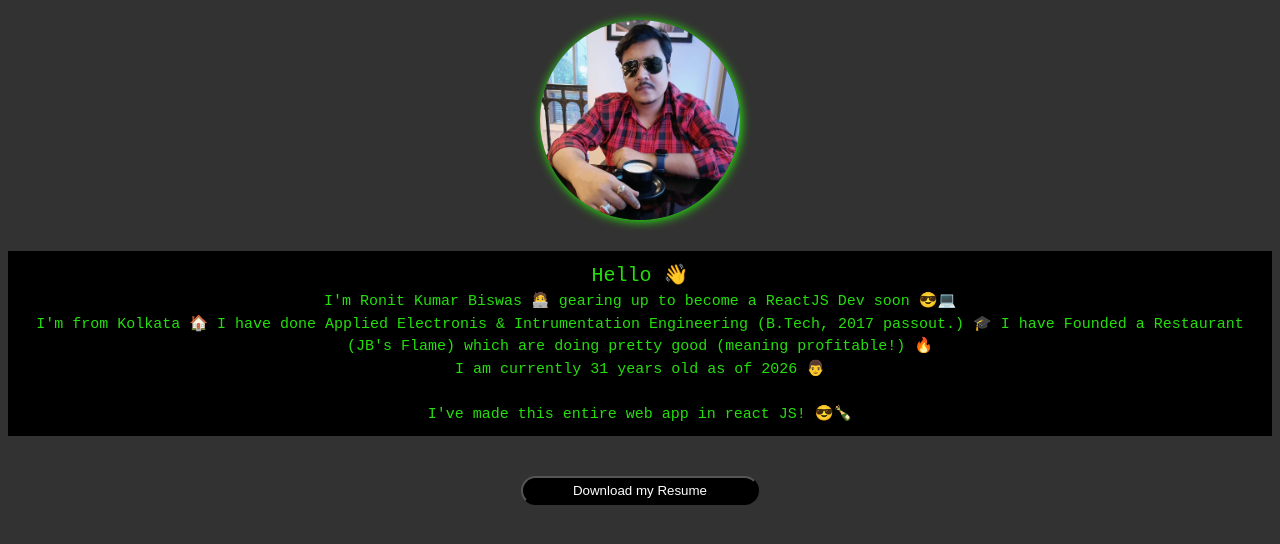
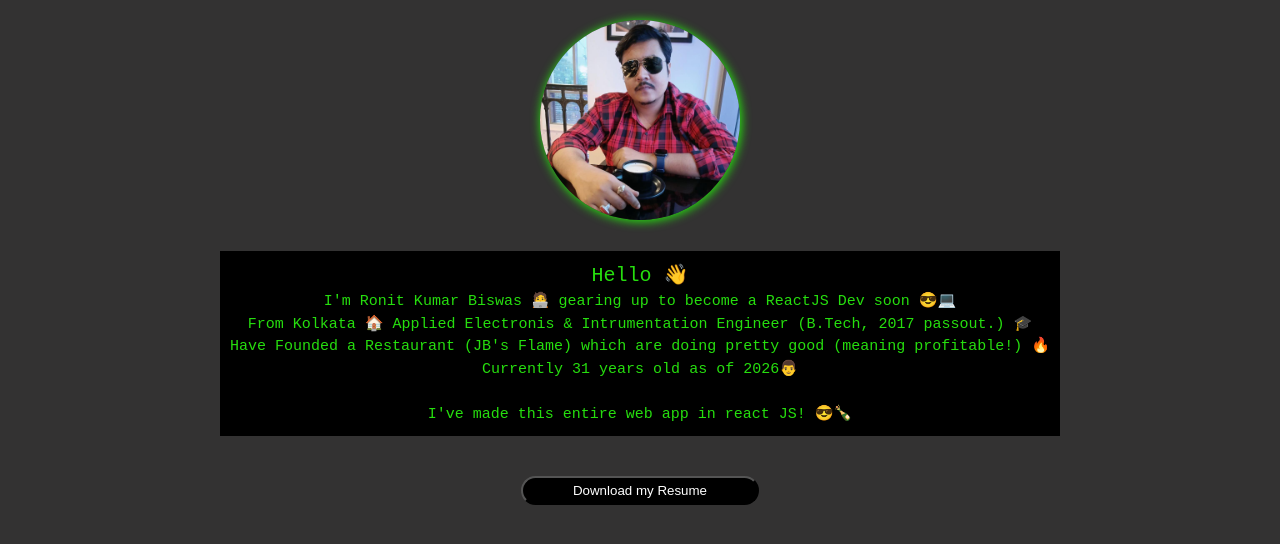
Before and after one commit to ronitkbiswas/myPortfolio, a React (Vite) app: page / in a window 1280 px wide. Shown: the top 544 px of the page. Built offline with nearby package versions, Linux system fonts and the light colour scheme.

Commit message:
basic done

```diff
--- a/src/assets/MyData.jsx
+++ b/src/assets/MyData.jsx
@@ -1,14 +1,18 @@
 function Bio() {
+  const currentYear = new Date().getFullYear();
+  const birthYear = 1995;
+
   return (
     <>
       <div style={{ backgroundColor: "black", padding: "10px" }}>
         <span style={{ fontFamily: "monospace" }}>
           <span style={{ fontSize: "20px" }}>Hello 👋</span>
           <br></br> I'm Ronit Kumar Biswas 🧑‍💻 gearing up to become a ReactJS Dev
-          soon 😎💻<br></br> I'm from Kolkata 🏠 I have done Applied Electronis
-          & Intrumentation Engineering (B.Tech, 2017 passout.) 🎓 I have Founded
-          a Restaurant (JB's Flame) which are doing pretty good (meaning
-          profitable!) 🔥<br></br> I am currently 31 years old as of 2026 👨
+          soon 😎💻<br></br> From Kolkata 🏠 Applied Electronis & Intrumentation
+          Engineer (B.Tech, 2017 passout.) 🎓 <br></br>Have Founded a Restaurant
+          (JB's Flame) which are doing pretty good (meaning profitable!) 🔥
+          <br></br> Currently {currentYear - birthYear} years old as of{" "}
+          {currentYear}👨
           <br></br>
           <br></br>
           <span>I've made this entire web app in react JS! 😎🍾</span>
```
